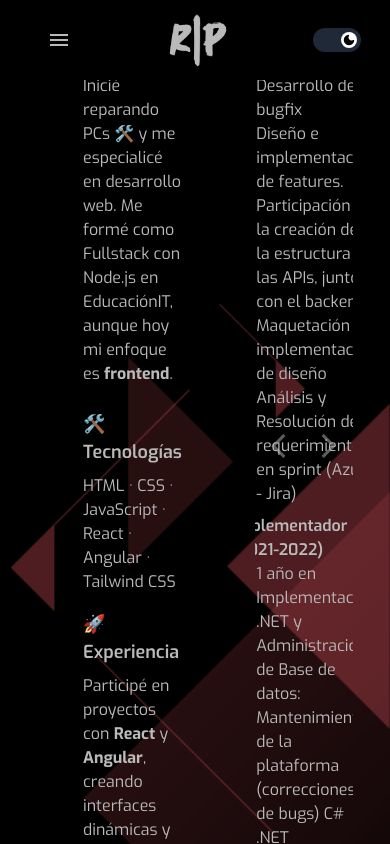
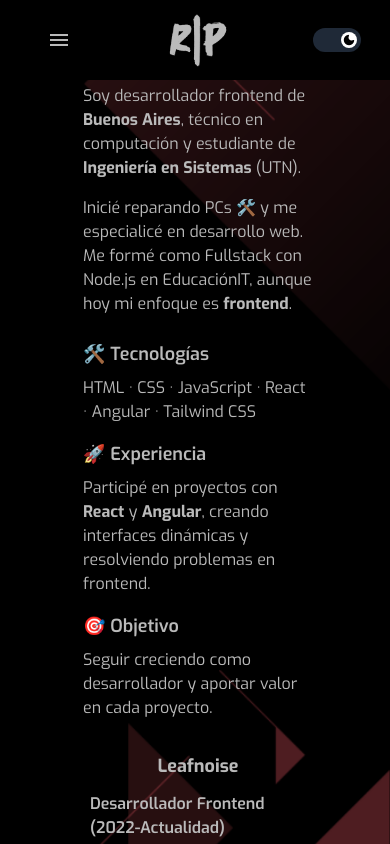
Before and after one commit to rodrigopla97/my-repository, a React (Vite) app: page /about in a window 390 px wide. Shown: the top 844 px of the page. Built offline with nearby package versions, Linux system fonts and the light colour scheme.

Commit message:
column work expierence fixed

```diff
--- a/src/components/interfaces/expierence/expierenceInterface.tsx
+++ b/src/components/interfaces/expierence/expierenceInterface.tsx
@@ -5,7 +5,7 @@
 
   return (
     <div
-      className={`flex flex-col justify-center items-center w-full min-h-[40vh] p-10 pt-[10vh] py-0 ${textColor}`}
+      className={`flex flex-col justify-center items-center min-h-[40vh] p-10 pt-[10vh] py-0 ${textColor}`}
     >
       <div className="w-full max-w-4xl">
 
--- a/src/routes/about/aboutPage.tsx
+++ b/src/routes/about/aboutPage.tsx
@@ -5,7 +5,7 @@
 export default function AboutPage() {
     return (
         <AboutProvider>
-            <div className="flex md:flex-row flex-column justify-center items-center gap-8 w-screen h-screen px-10">
+            <div className="flex md:flex-row flex-col justify-center items-center gap-8 w-screen md:h-screen h-auto px-10">
                 <ExperienceInterface />
                 <JobExperienceCardInterface />
             </div>
```
